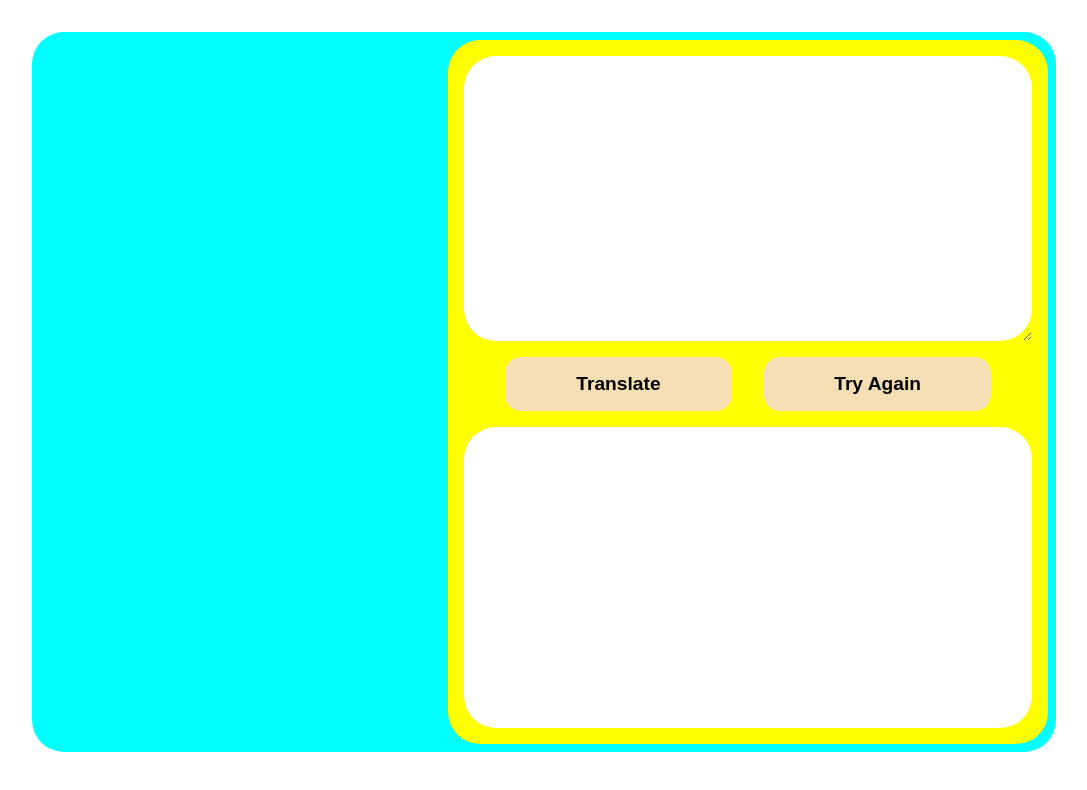
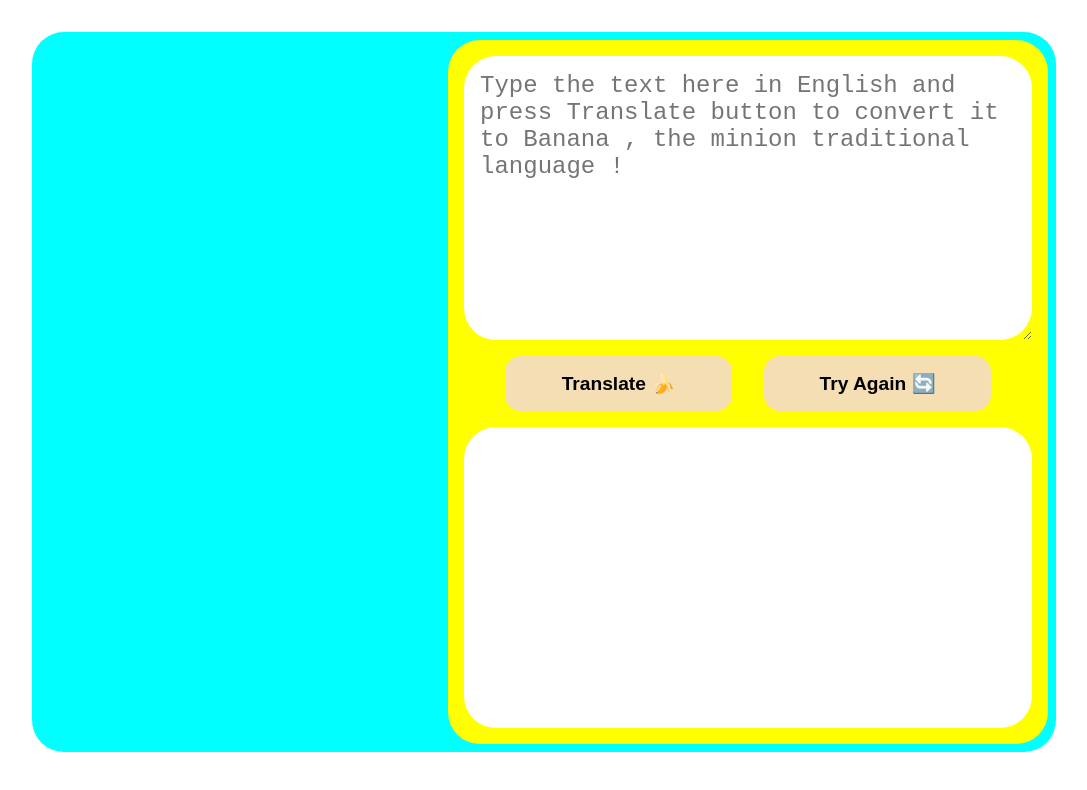
Before and after one commit to aadhar54/Speak-like-a-Minion, a plain HTML site: page index.html in a window 1280 px wide. Shown: the whole page, without its empty margins (96-1183 px from the left). Drawn offline with Linux system fonts and the light colour scheme.

Commit message:
placeholder text added textarea

```diff
--- a/index.html
+++ b/index.html
@@ -12,10 +12,10 @@
         <div class="img-container side-div">
         </div>
         <div class="side-div txtarea-container">
-            <textarea class="textarea-eng" name="" id="textarea-eng" cols="30" rows="10"></textarea>
+            <textarea class="textarea-eng" placeholder="Type the text here in English and press Translate button to convert it to Banana , the minion traditional language !" id="textarea-eng" cols="30" rows="10"></textarea>
             <div class="btn-container">
-                <button class="btn btn-translate" id="btn-translate">Translate</button>
-                <button class="btn btn-refresh" id="btn-refresh">Try Again</button>
+                <button class="btn btn-translate" id="btn-translate">Translate 🍌</button>
+                <button class="btn btn-refresh" id="btn-refresh">Try Again 🔄</button>
             </div>
             <div class="outdiv" id="outdiv"></div>
         </div>
```
